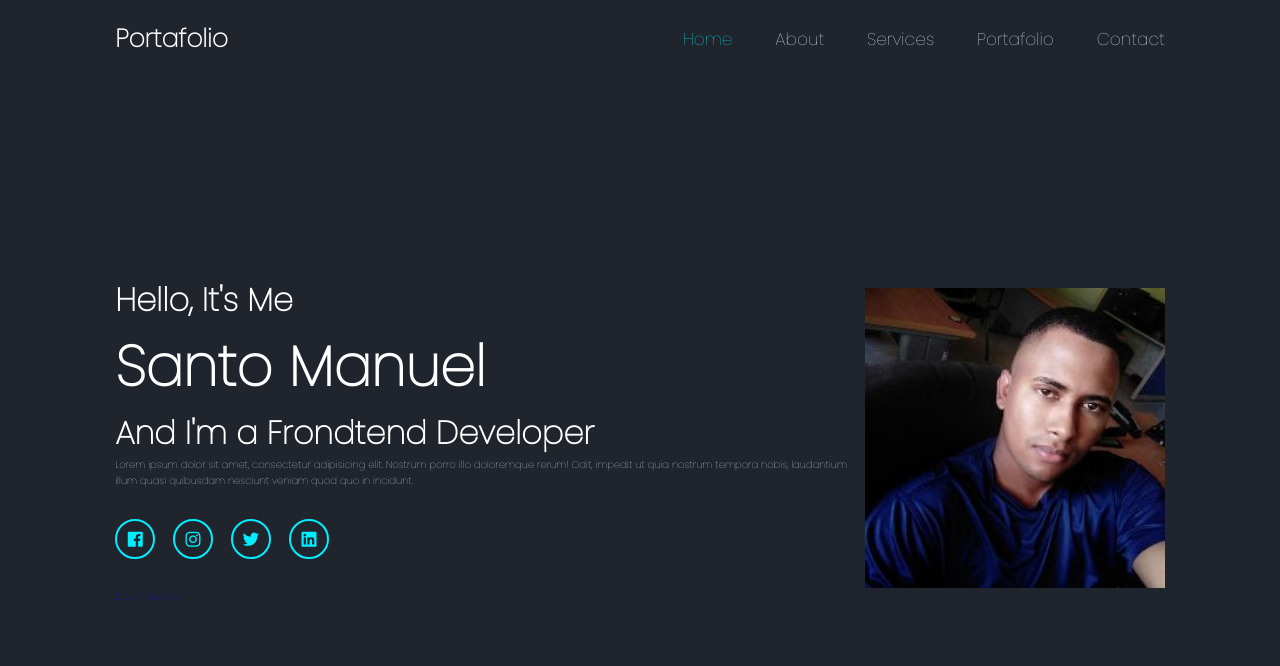
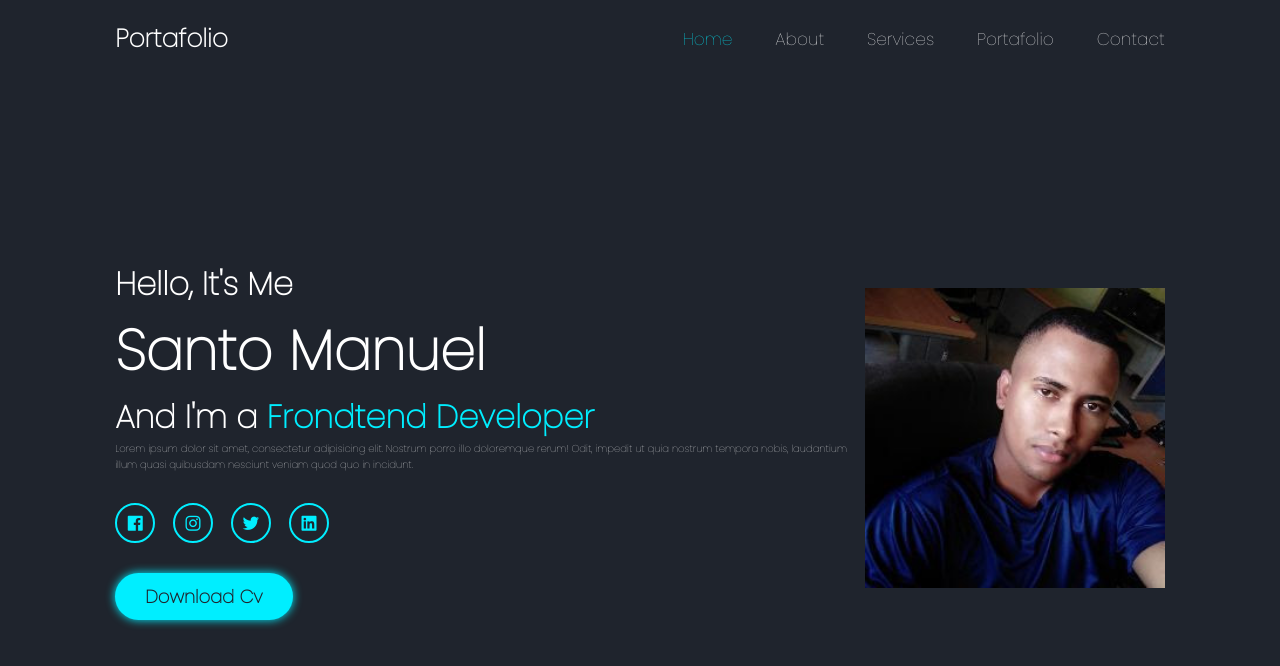
Before and after one commit to SantoManuel/PortafolioDigital, a plain HTML site: page index.html in a window 1280 px wide. Drawn offline with nearby package versions, Linux system fonts and the light colour scheme.

Commit message:
Se termino la portada aun esta pendiente la animacion

```diff
--- a/css/style.css
+++ b/css/style.css
@@ -59,6 +59,9 @@ section{
     min-height: 100vh;
     padding:10rem 9% 2rem;
 }
+span{
+    color: var(--main-color);
+}
 #bx-menu{
     font-size: 3rem;
     color:var(--text-color);
@@ -91,5 +94,27 @@ section{
     font-size: 2rem;
     color: var(--main-color);
     margin: 3rem 1.5rem 3rem 0rem;
+    transition: 1s ease;
 
 }
+
+.social-media a:hover{
+    background-color: var(--main-color);
+    color: var(--second-bg-color);
+    box-shadow: 0 0 1rem var(--main-color);
+}
+
+.btn{
+    display: inline-block;
+    padding: 1rem 3rem;
+    background: var(--main-color);
+    border-radius: 4rem;
+    box-shadow: 0 0 1rem var(--main-color);
+    font-size: 1.8rem;
+    font-weight: 700;
+    color: var(--bg-color);
+}
+.btn:hover{
+    box-shadow: none;
+
+}
```
